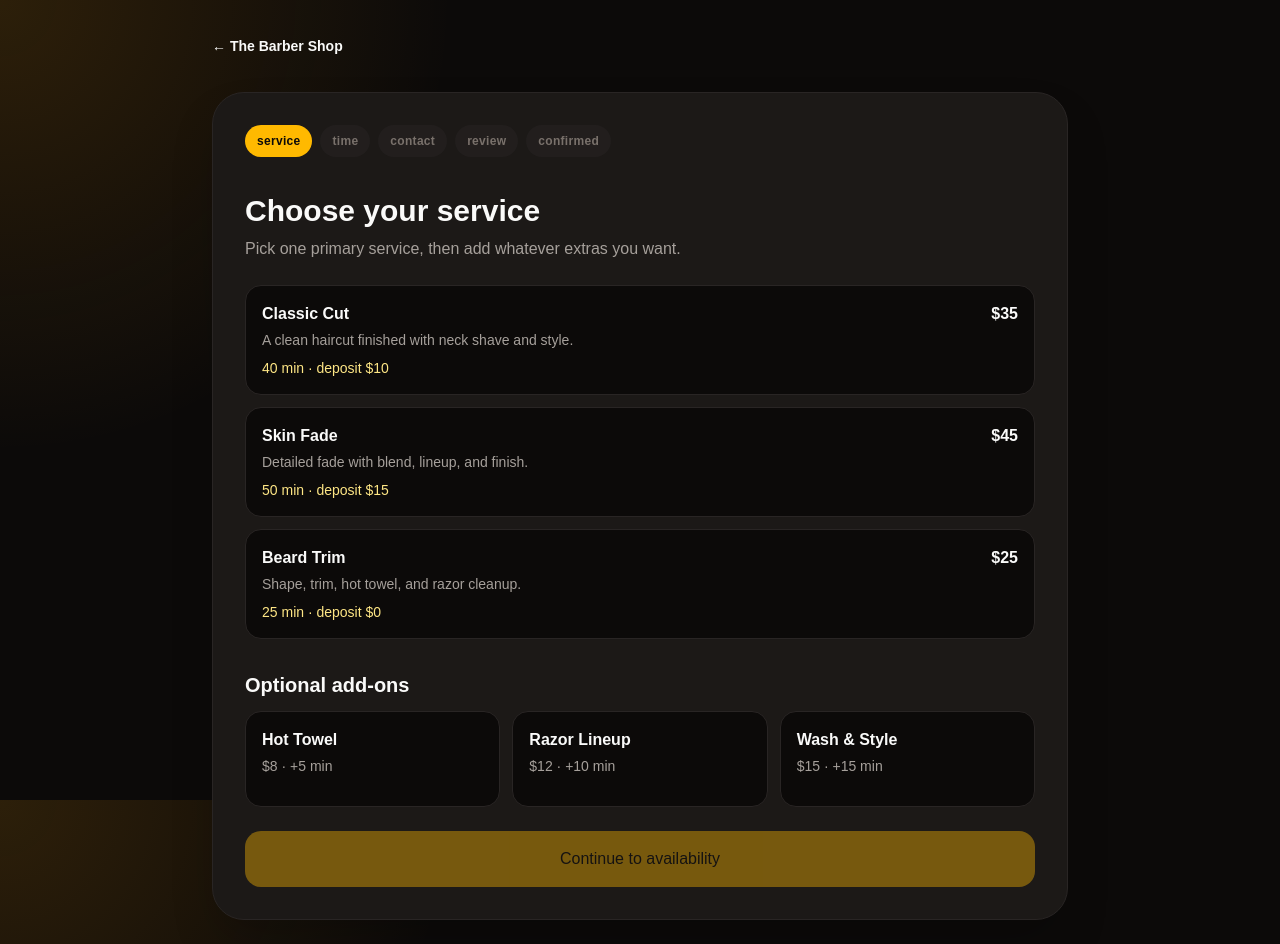
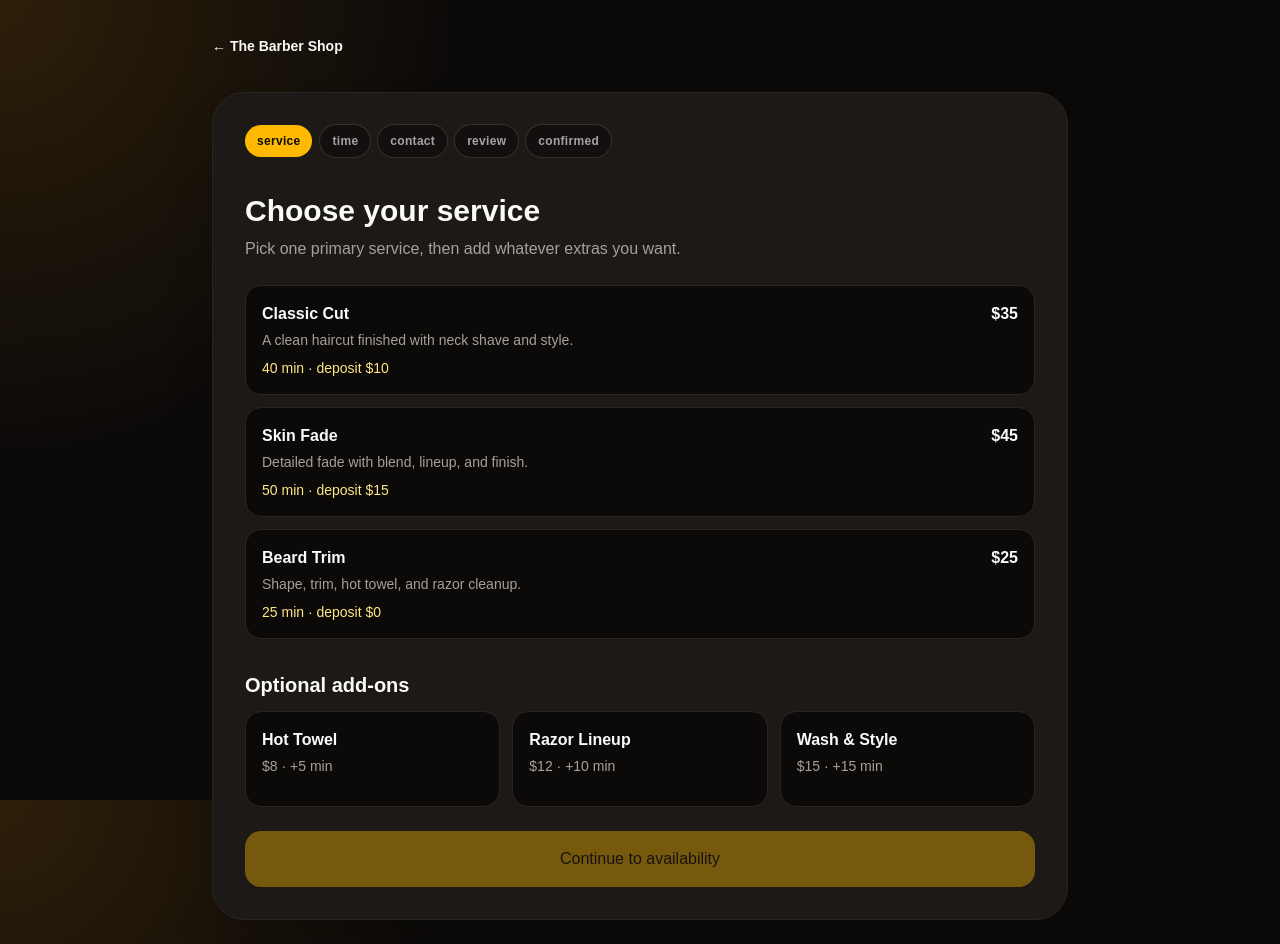
Before and after one commit to donkeykong91/barbershop, a Next.js app: page /book in a window 1280 px wide. Built offline with nearby package versions, Linux system fonts and the light colour scheme.

Commit message:
fix: improve booking flow contrast

```diff
--- a/src/app/book/page.tsx
+++ b/src/app/book/page.tsx
@@ -224,12 +224,12 @@ export default function BookPage() {
                 disabled={!available}
                 onClick={() => available && setStep(item)}
                 aria-current={active ? "step" : undefined}
-                className={`shrink-0 snap-start rounded-full px-3 py-2 transition focus:outline-none focus-visible:ring-2 focus-visible:ring-amber-300 focus-visible:ring-offset-2 focus-visible:ring-offset-stone-900 ${
+                className={`shrink-0 snap-start rounded-full px-3 py-2 focus:outline-none focus-visible:ring-2 focus-visible:ring-amber-300 focus-visible:ring-offset-2 focus-visible:ring-offset-stone-900 ${
                   active
                     ? "bg-amber-400 text-stone-950"
                     : available
-                      ? "bg-stone-800 text-stone-200 hover:bg-stone-700"
-                      : "cursor-not-allowed bg-stone-800/50 text-stone-500"
+                      ? "bg-stone-950 text-white ring-1 ring-stone-500 hover:bg-stone-900"
+                      : "cursor-not-allowed bg-stone-950 text-white opacity-60 ring-1 ring-stone-700"
                 }`}
               >
                 {item}
@@ -368,7 +368,7 @@ export default function BookPage() {
             <h1 className="text-3xl font-black">{bookingResult?.status === "Pending Deposit" ? "Booking pending deposit" : "Booking confirmed"}</h1>
             <p className="mt-3 text-stone-300">{bookingResult?.status === "Pending Deposit" ? `Your requested time is held for ${slot}. The appointment will be confirmed after payment checkout is connected and the deposit is collected.` : `You are booked for ${slot}. A confirmation notification and secure appointment link will be sent to ${contact.email || "your email"}.`}</p>
             {bookingResult && <p className="mt-3 text-sm text-stone-400">Appointment ID: {bookingResult.appointmentId}</p>}
-            <Link href={bookingResult?.managementUrl ?? "/appointment/demo-token"} className="mt-8 inline-flex min-h-14 items-center rounded-2xl bg-amber-400 px-6 py-4 font-black text-stone-950">Open secure appointment link</Link>
+            <Link href={bookingResult?.managementUrl ?? "/appointment/demo-token"} className="mt-8 inline-flex min-h-14 items-center rounded-2xl bg-amber-400 px-6 py-4 font-black !text-stone-950">Open secure appointment link</Link>
           </section>
         )}
       </div>
```
